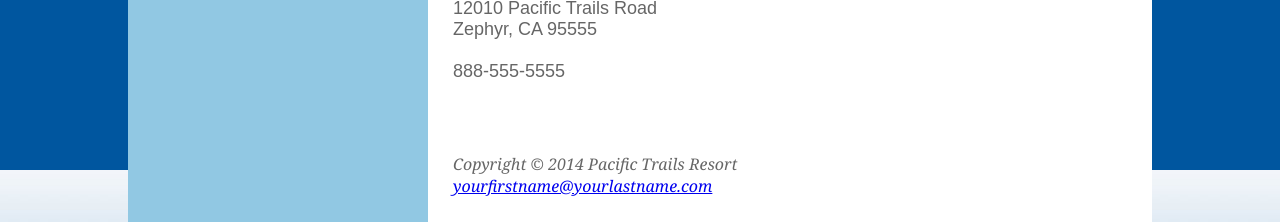
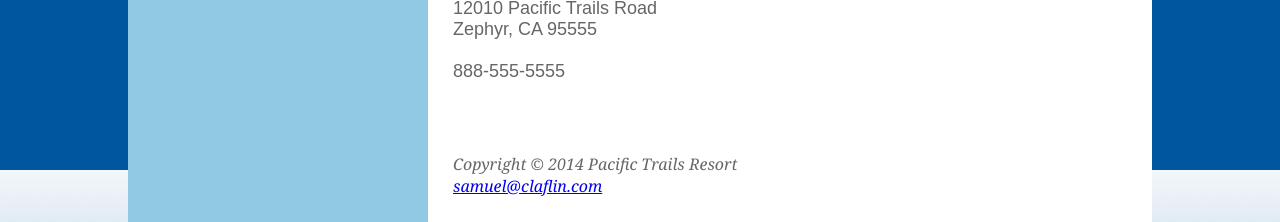
Before and after one commit to SamClaflinUML/GUI-HW2, a plain HTML site: page index.html in a window 1280 px wide. Shown: the part 830-1052 px from the top of the page. Drawn offline with Linux system fonts and the light colour scheme; files whose address does not match are found by name.

Commit message:
Fixed footer email link

```diff
--- a/index.html
+++ b/index.html
@@ -48,7 +48,7 @@
         <footer>
             Copyright &copy; 2014 Pacific Trails Resort
             <br>
-            <a href="mailto:samuel@claflin.com">yourfirstname@yourlastname.com</a>
+            <a href="mailto:samuel@claflin.com">samuel@claflin.com</a>
         </footer>
     </div>
 </body>
```
